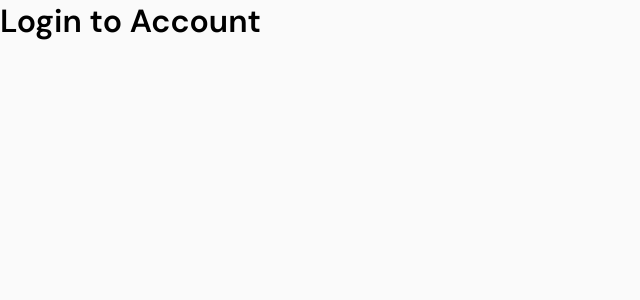
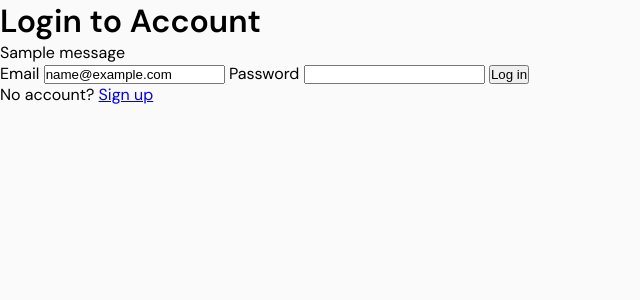
Before and after one commit to cmsc128-git2gether/CMSC128_Lab_1_CRUD_Cambel_Gelvezon, a Flask app: template todo-app/templates/login.html in a window 1280 px wide. Shown: the top 300 px of the page, without its empty margins (0-640 px from the left). Run offline with Flask 3, Linux system fonts and the light colour scheme; the template is opened without the code that fills it: most values are stand-ins (such as "Sample title", 1, 10 or a date in 2020); one stand-in notice (Sample message) is shown.

```diff
--- a/todo-app/templates/login.html
+++ b/todo-app/templates/login.html
@@ -11,7 +11,26 @@
 <body>
     <h1>Login to Account</h1>
 
-    <!-- TODO: implement template for login -->
+    {% with messages = get_flashed_messages(with_categories=true) %}
+    {% if messages %}
+    {% for category, message in messages %}
+    <p class="message {{ category }}">{{ message }}</p>
+    {% endfor %}
+    {% endif %}
+    {% endwith %}
+
+    <form method="POST" action="{{ url_for('login') }}">
+        <label for="email">Email</label>
+        <input type="email" id="email" name="email" value="{{ email or '' }}" required>
+
+        <label for="password">Password</label>
+        <input type="password" id="password" name="password" required>
+
+        <button type="submit">Log in</button>
+    </form>
+
+    <p>No account? <a href="{{ url_for('register') }}">Sign up</a></p>
+
 
     <script src="{{ url_for('static', filename='js/main.js') }}"></script>
 </body>
```
